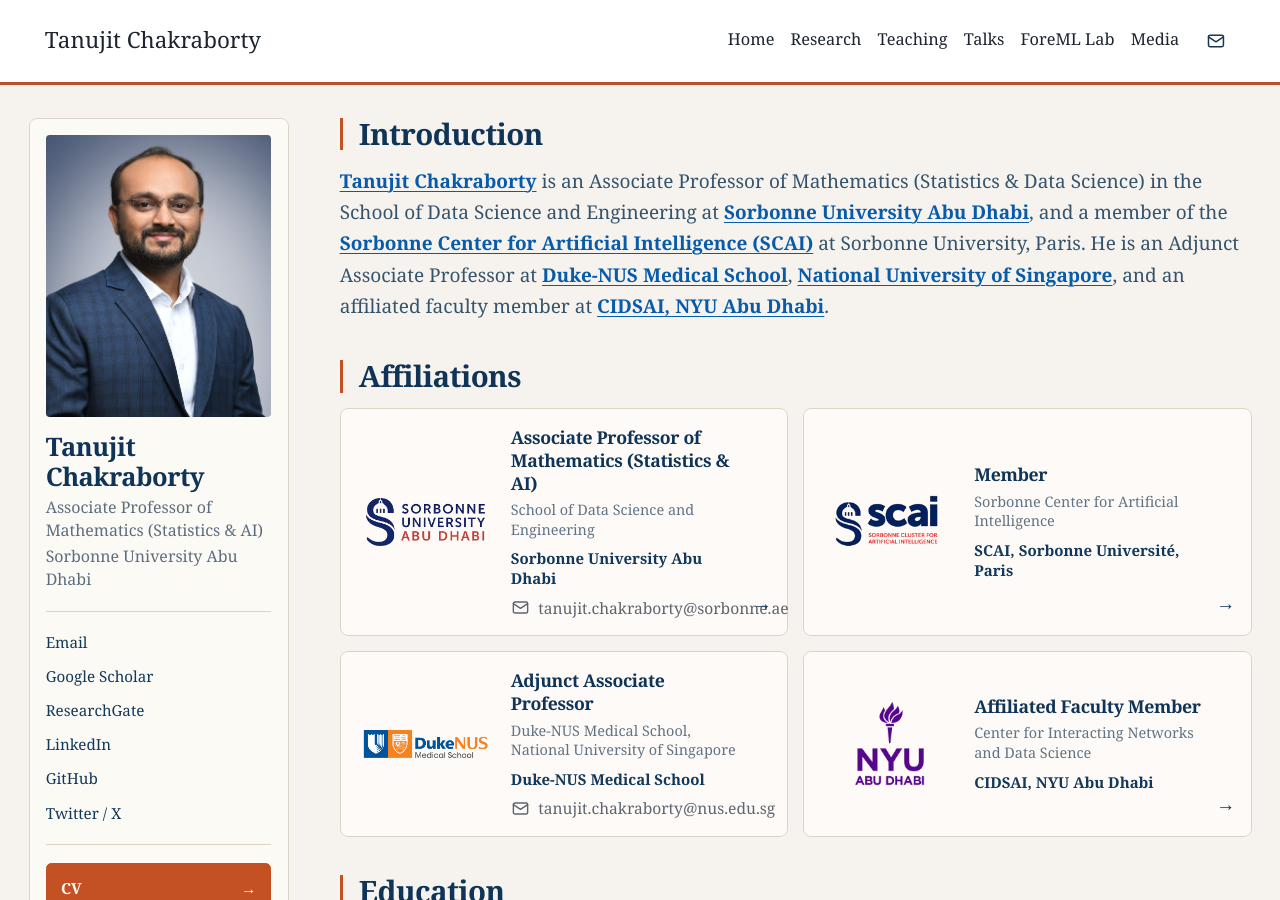
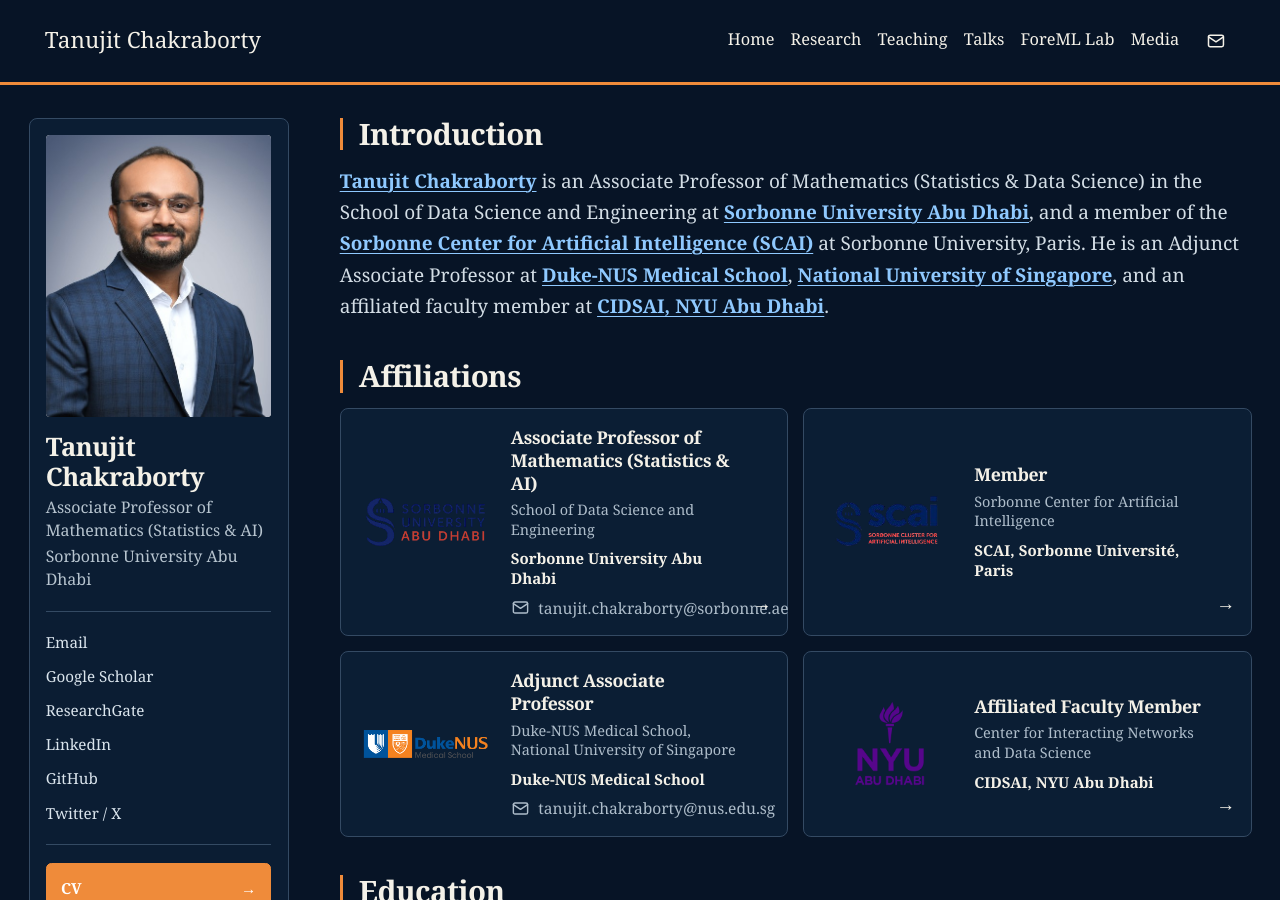
Before and after one commit to ctanujit/ctanujit.github.io, a Jekyll site: the page built from index.md, in a window 1280 px wide and 900 px high. Built offline with Jekyll 4.4.1, drawn with Linux system fonts in a browser that asks for light colours; some web fonts are replaced.

Commit message:
Implement theme management script in default layout
Add script to manage site theme based on user preference.

```diff
--- a/_layouts/default.html
+++ b/_layouts/default.html
@@ -3,6 +3,16 @@
 <head>
   <meta charset="utf-8">
   <meta name="viewport" content="width=device-width, initial-scale=1">
+  <script>
+    (function () {
+      try {
+        var savedTheme = localStorage.getItem("site-theme");
+        document.documentElement.dataset.theme = savedTheme || "dark";
+      } catch (e) {
+        document.documentElement.dataset.theme = "dark";
+      }
+    })();
+  </script>
   <title>{% if page.title != "" %}{{ page.title }} | {% endif %}{{ site.title }}</title>
   <meta name="description" content="{{ page.description | default: site.description }}">
   <link rel="canonical" href="{{ page.url | absolute_url }}">
@@ -13,6 +23,7 @@
   <link rel="preconnect" href="https://fonts.gstatic.com" crossorigin>
   <link href="https://fonts.googleapis.com/css2?family=STIX+Two+Text:ital,wght@0,400;0,500;0,600;0,700;1,400;1,600;1,700&display=swap" rel="stylesheet">
   <link rel="stylesheet" href="{{ '/assets/css/base.css' | relative_url }}?v={{ site.time | date: '%Y%m%d%H%M%S' }}">
+  <link rel="stylesheet" href="{{ '/assets/css/dark-theme.css' | relative_url }}?v={{ site.time | date: '%Y%m%d%H%M%S' }}">
 </head>
 <body>
   {% include header.html %}
```
